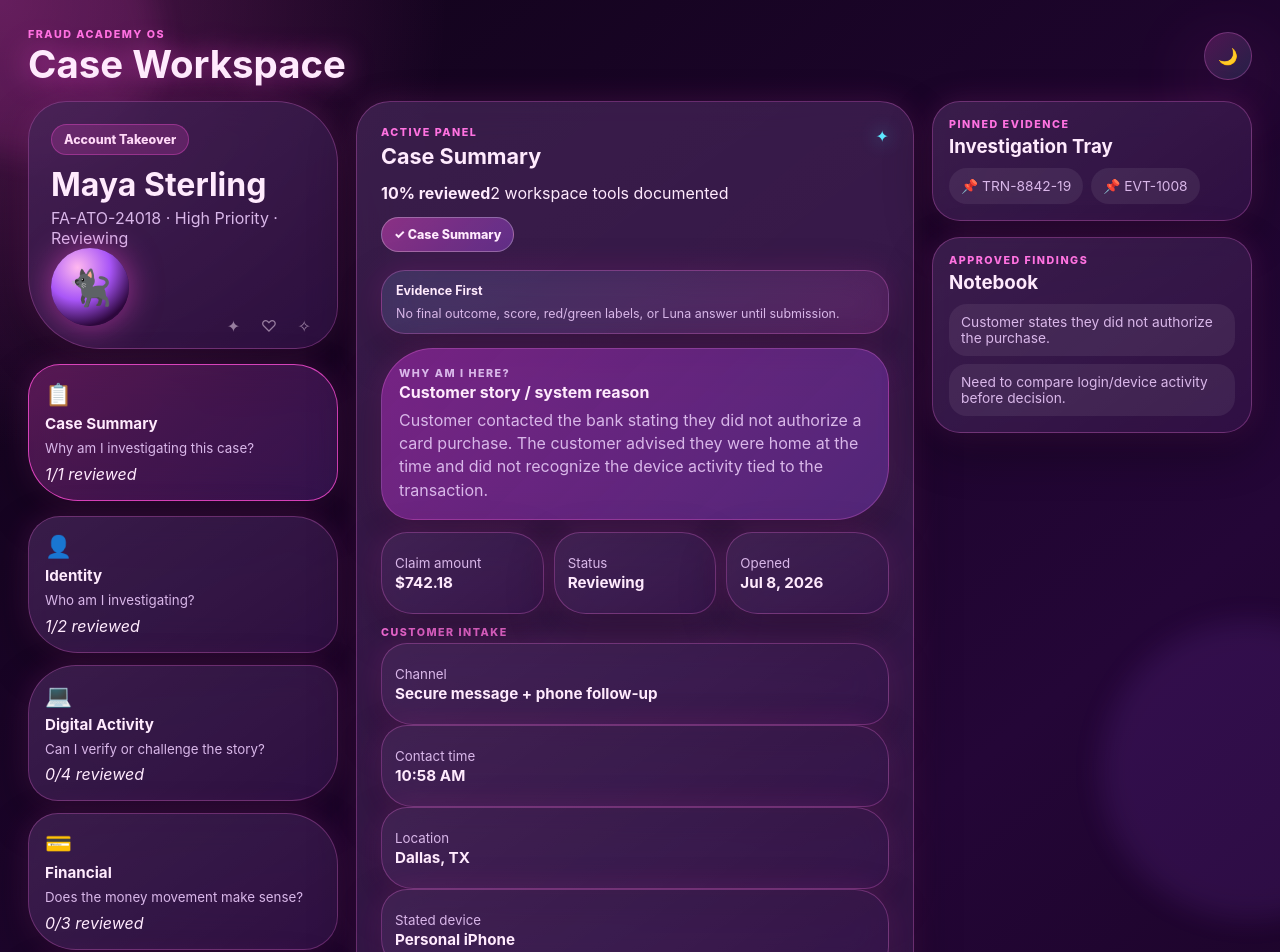
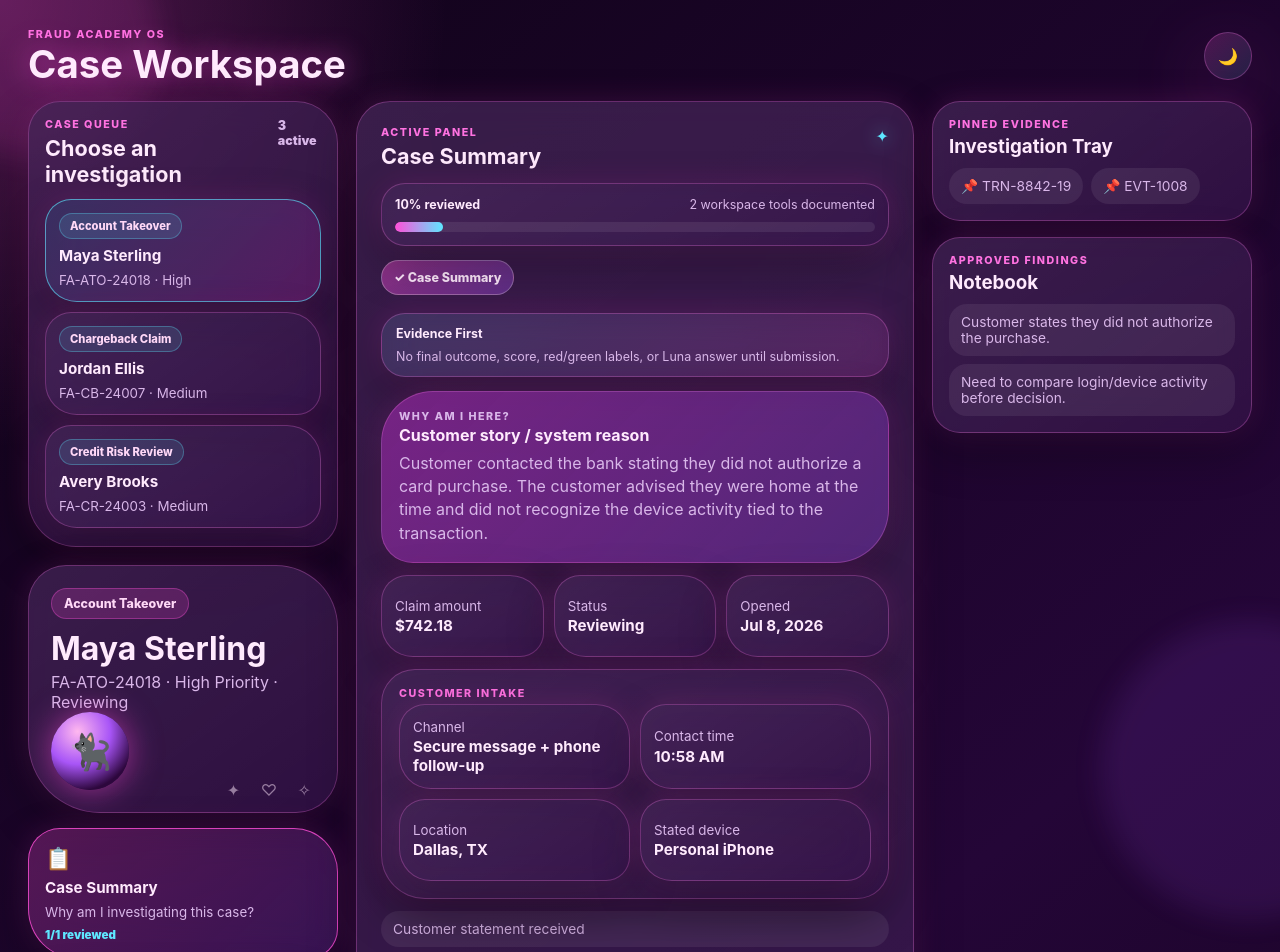
Before and after one commit to iamre2024-debug/fraud-Academy-v1, a React (Vite) app: page / in a window 1280 px wide. Shown: the top 952 px of the page. Built offline with nearby package versions, Linux system fonts and the light colour scheme.

Commit message:
Style Wave 2 case queue and progress behavior

```diff
--- a/src/styles.css
+++ b/src/styles.css
@@ -122,13 +122,54 @@ h1 {
 .mobile-drawers details,
 .evidence-first-banner,
 .workflow-strip,
-.document-shell {
+.document-shell,
+.case-queue,
+.queue-card,
+.progress-rail,
+.intake-card,
+.review-action {
   border: 1px solid var(--line);
   background:
     linear-gradient(145deg, rgba(255, 255, 255, 0.08), rgba(255, 255, 255, 0.02)),
     var(--panel);
   box-shadow: 0 18px 48px rgba(0, 0, 0, 0.32), 0 0 30px rgba(255, 79, 216, 0.16);
   backdrop-filter: blur(18px);
+}
+
+.case-queue {
+  display: grid;
+  gap: 12px;
+  padding: 16px;
+  border-radius: 32px 42px 30px 48px;
+}
+
+.compact-heading { align-items: center; }
+.compact-heading h3 { font-size: 1rem; margin: 0; }
+.compact-heading > span { color: var(--muted); font-size: 0.78rem; font-weight: 900; }
+
+.queue-list {
+  display: flex;
+  gap: 10px;
+  overflow-x: auto;
+  padding-bottom: 2px;
+}
+
+.queue-card {
+  min-width: 190px;
+  flex: 0 0 auto;
+  display: grid;
+  gap: 7px;
+  text-align: left;
+  border-radius: 26px 34px 24px 32px;
+  padding: 13px;
+}
+
+.queue-card strong { font-size: 0.95rem; }
+.queue-card small { color: var(--muted); }
+
+.queue-card.active {
+  border-color: rgba(94, 231, 255, 0.62);
+  background: linear-gradient(135deg, rgba(94, 231, 255, 0.14), rgba(255, 79, 216, 0.18)), var(--panel);
 }
 
 .hero-bubble {
@@ -198,7 +239,7 @@ h1 {
 }
 
 .family-bubble {
-  min-height: 122px;
+  min-height: 132px;
   padding: 16px;
   border-radius: 32px 44px 30px 50px;
   text-align: left;
@@ -214,6 +255,7 @@ h1 {
 .family-bubble span { font-size: 1.35rem; }
 .family-bubble strong { font-size: 0.95rem; }
 .family-bubble small { color: var(--muted); line-height: 1.25; }
+.family-bubble em { color: var(--cyan); font-style: normal; font-size: 0.72rem; font-weight: 900; margin-top: auto; }
 
 .family-bubble.active {
   transform: translateY(-3px);
@@ -245,6 +287,25 @@ h1 {
   color: var(--cyan);
   text-shadow: 0 0 18px rgba(94, 231, 255, 0.8);
 }
+
+.progress-rail {
+  display: grid;
+  gap: 10px;
+  border-radius: 24px;
+  padding: 13px;
+}
+
+.progress-rail > div:first-child {
+  display: flex;
+  justify-content: space-between;
+  gap: 12px;
+  color: var(--muted);
+  font-size: 0.78rem;
+}
+
+.progress-rail strong { color: var(--cream); }
+.progress-track { height: 10px; border-radius: 999px; overflow: hidden; background: rgba(255, 255, 255, 0.08); }
+.progress-track span { display: block; height: 100%; border-radius: inherit; background: linear-gradient(90deg, var(--pink), var(--cyan)); }
 
 .tool-tabs,
 .filter-row {
@@ -296,7 +357,8 @@ h1 {
 }
 
 .bubble-card,
-.document-shell {
+.document-shell,
+.intake-card {
   padding: 17px;
   border-radius: 34px 48px 32px 44px;
 }
@@ -326,12 +388,14 @@ h1 {
 
 .mini-grid,
 .connection-summary,
-.completion-grid {
+.completion-grid,
+.intake-grid {
   display: grid;
   grid-template-columns: repeat(3, minmax(0, 1fr));
   gap: 10px;
 }
 
+.intake-grid { grid-template-columns: repeat(2, minmax(0, 1fr)); }
 .mini-grid.two { grid-template-columns: repeat(2, minmax(0, 1fr)); }
 
 .info-bubble {
@@ -472,6 +536,20 @@ h1 {
     var(--panel);
 }
 
+.review-action {
+  border-radius: 999px;
+  padding: 12px 14px;
+  color: var(--cream);
+  font-weight: 900;
+  background: linear-gradient(135deg, rgba(255, 79, 216, 0.2), rgba(94, 231, 255, 0.12));
+}
+
+.review-action.done {
+  color: #9dffd3;
+  border-color: rgba(61, 255, 172, 0.3);
+  background: rgba(61, 255, 172, 0.12);
+}
+
 .desktop-side-panel { display: none; }
 
 .mobile-drawers {
@@ -536,8 +614,9 @@ h1 {
   .app-shell { padding: 12px; }
   .hero-copy h2 { font-size: 1.55rem; }
   .family-grid { gap: 10px; }
-  .family-bubble { padding: 13px; min-height: 118px; }
-  .mini-grid, .connection-summary, .completion-grid { grid-template-columns: 1fr; }
+  .family-bubble { padding: 13px; min-height: 126px; }
+  .mini-grid, .connection-summary, .completion-grid, .intake-grid { grid-template-columns: 1fr; }
+  .progress-rail > div:first-child { flex-direction: column; gap: 4px; }
 }
 
 @media (min-width: 980px) {
@@ -547,22 +626,26 @@ h1 {
     width: min(100%, 1380px);
     display: grid;
     grid-template-columns: 310px minmax(0, 1fr) 320px;
-    grid-template-rows: auto auto 1fr;
+    grid-template-rows: auto auto auto 1fr;
     grid-template-areas:
       "top top top"
+      "queue workspace side"
       "hero workspace side"
       "families workspace side";
     gap: 18px;
   }
 
   .top-bar { grid-area: top; padding: 0; }
+  .case-queue { grid-area: queue; }
+  .queue-list { flex-direction: column; overflow: visible; }
+  .queue-card { width: 100%; min-width: 0; }
   .hero-bubble { grid-area: hero; min-height: 210px; flex-direction: column; align-items: flex-start; }
   .family-grid { grid-area: families; grid-template-columns: 1fr; align-content: start; }
   .workspace-card { grid-area: workspace; min-height: 760px; }
   .desktop-side-panel { grid-area: side; display: grid; align-content: start; gap: 16px; }
   .mobile-drawers, .bottom-nav { display: none; }
 
-  .family-bubble { min-height: 104px; }
+  .family-bubble { min-height: 112px; }
   .workspace-card { padding: 24px; }
   .event-actions { flex-direction: row; }
 }
```
